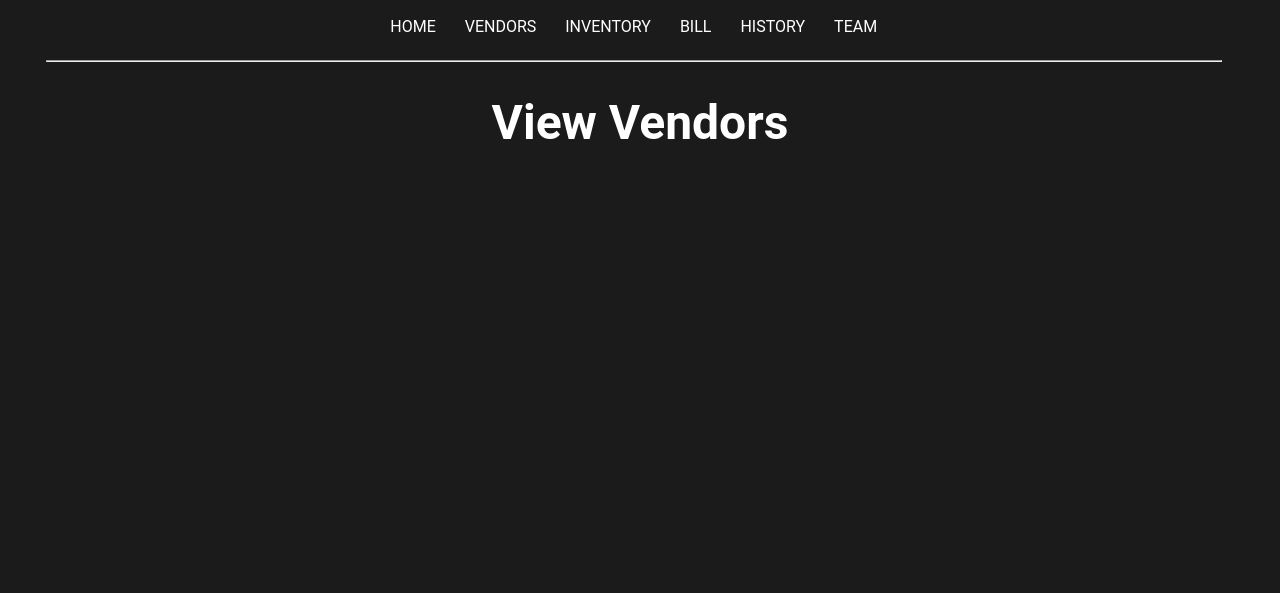
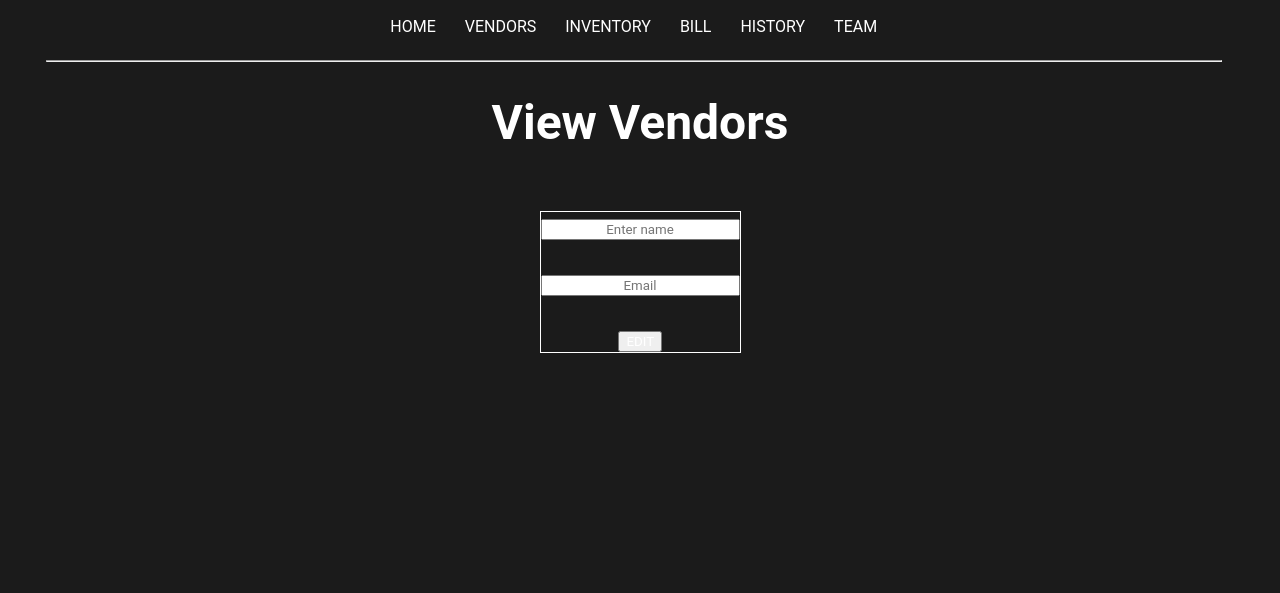
Before and after one commit to Nisarg2061/KGNS, a Flask app: page /vendors/edit in a window 1280 px wide. Shown: the top 593 px of the page. Run offline with Flask 3, Linux system fonts and the light colour scheme; data that the repository does not hold is empty.

Commit message:
Test Commit

```diff
--- a/static/style.css
+++ b/static/style.css
@@ -102,3 +102,9 @@ tr:hover{
   background-color: rgba(220, 20, 60, 0.650);
   width: 9em;
 }
+.add_div{
+  display: inline-table;
+  align-items: center;
+  width: 8em;
+  border: 1px solid white;
+}
--- a/templates/add_vendor.html
+++ b/templates/add_vendor.html
@@ -21,7 +21,15 @@
           {{i}}
         </div>
         {% endfor %}
-
+      </div>
+      <br>
+      <div class="add_div">
+        <form>
+          <input type="text" placeholder="Enter name" class="pro-p"><br><br>
+            <input type="text" placeholder="Email" class="pro-p"><br><br>
+            <button><a href=" # " class="index_nav">EDIT</a></button>
+        </form>
+      </div>
     </main>
 
     <hr>
```
